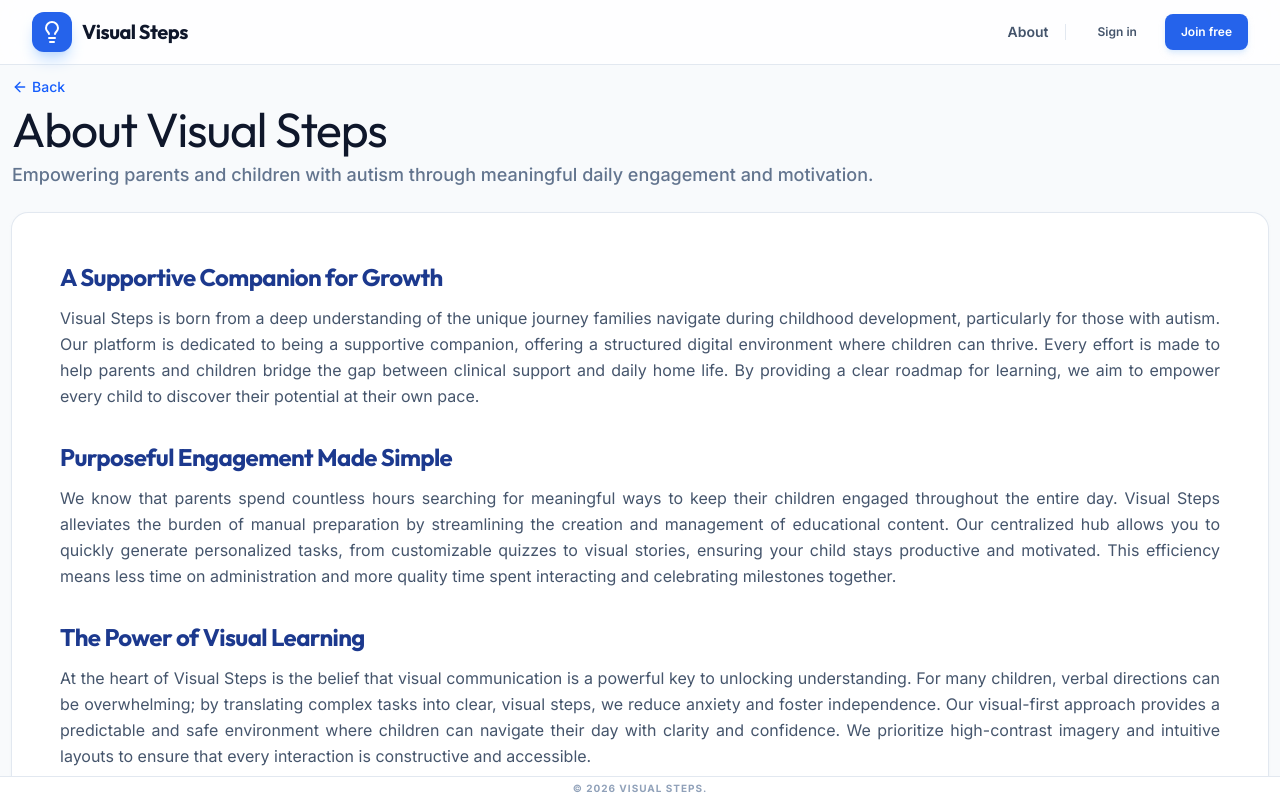
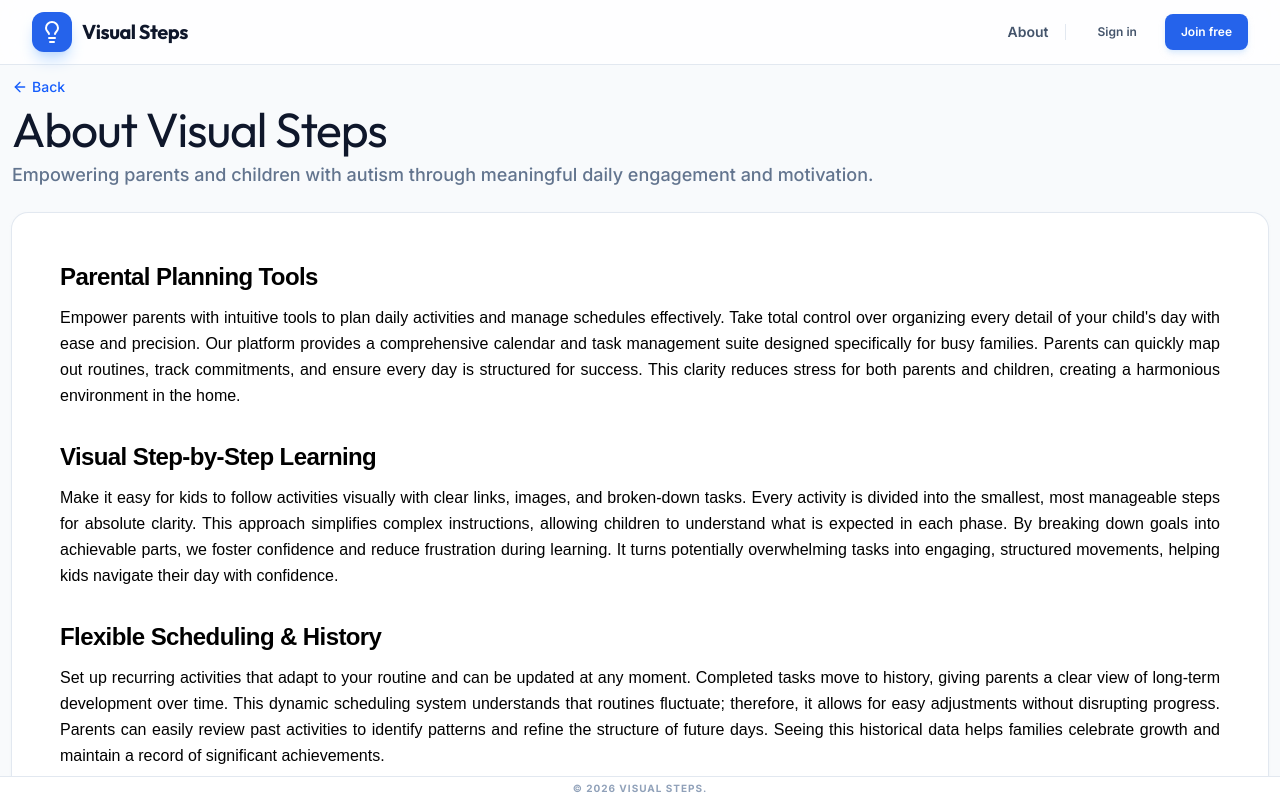
Before and after one commit to jainneera4-visualsteps/visual-steps, a React (Vite) app: page /about in a window 1280 px wide. Built offline with nearby package versions, Linux system fonts and the light colour scheme; no server answers.

Commit message:
feat: Update About page content and styling
Refactor the About page to enhance clarity and focus on parental tools. The content has been rewritten to emphasize parental planning capabilities and schedule management. Styling has been updated to use a common font and color palette.

```diff
--- a/src/pages/About.tsx
+++ b/src/pages/About.tsx
@@ -23,52 +23,58 @@ export default function About() {
         <CardContent className="p-8 md:p-12 space-y-10">
           <div className="prose prose-slate max-w-none space-y-8">
             <section className="space-y-3">
-              <h2 className="text-2xl font-bold text-blue-900">A Supportive Companion for Growth</h2>
-              <p className="text-slate-600 leading-relaxed text-justify">
-                Visual Steps is born from a deep understanding of the unique journey families navigate during childhood development, particularly for those with autism.
-                Our platform is dedicated to being a supportive companion, offering a structured digital environment where children can thrive.
-                Every effort is made to help parents and children bridge the gap between clinical support and daily home life.
-                By providing a clear roadmap for learning, we aim to empower every child to discover their potential at their own pace.
+              <h2 className="text-2xl font-bold text-black font-['Arial']">Parental Planning Tools</h2>
+              <p className="text-black leading-relaxed text-justify font-['Arial']">
+                Empower parents with intuitive tools to plan daily activities and manage schedules effectively.
+                Take total control over organizing every detail of your child's day with ease and precision. Our platform provides a comprehensive calendar and task management suite designed specifically for busy families. Parents can quickly map out routines, track commitments, and ensure every day is structured for success. This clarity reduces stress for both parents and children, creating a harmonious environment in the home.
               </p>
             </section>
 
             <section className="space-y-3">
-              <h2 className="text-2xl font-bold text-blue-900">Purposeful Engagement Made Simple</h2>
-              <p className="text-slate-600 leading-relaxed text-justify">
-                We know that parents spend countless hours searching for meaningful ways to keep their children engaged throughout the entire day.
-                Visual Steps alleviates the burden of manual preparation by streamlining the creation and management of educational content.
-                Our centralized hub allows you to quickly generate personalized tasks, from customizable quizzes to visual stories, ensuring your child stays productive and motivated.
-                This efficiency means less time on administration and more quality time spent interacting and celebrating milestones together.
+              <h2 className="text-2xl font-bold text-black font-['Arial']">Visual Step-by-Step Learning</h2>
+              <p className="text-black leading-relaxed text-justify font-['Arial']">
+                Make it easy for kids to follow activities visually with clear links, images, and broken-down tasks.
+                Every activity is divided into the smallest, most manageable steps for absolute clarity. This approach simplifies complex instructions, allowing children to understand what is expected in each phase. By breaking down goals into achievable parts, we foster confidence and reduce frustration during learning. It turns potentially overwhelming tasks into engaging, structured movements, helping kids navigate their day with confidence.
               </p>
             </section>
 
             <section className="space-y-3">
-              <h2 className="text-2xl font-bold text-blue-900">The Power of Visual Learning</h2>
-              <p className="text-slate-600 leading-relaxed text-justify">
-                At the heart of Visual Steps is the belief that visual communication is a powerful key to unlocking understanding.
-                For many children, verbal directions can be overwhelming; by translating complex tasks into clear, visual steps, we reduce anxiety and foster independence.
-                Our visual-first approach provides a predictable and safe environment where children can navigate their day with clarity and confidence.
-                We prioritize high-contrast imagery and intuitive layouts to ensure that every interaction is constructive and accessible.
+              <h2 className="text-2xl font-bold text-black font-['Arial']">Flexible Scheduling & History</h2>
+              <p className="text-black leading-relaxed text-justify font-['Arial']">
+                Set up recurring activities that adapt to your routine and can be updated at any moment.
+                Completed tasks move to history, giving parents a clear view of long-term development over time. This dynamic scheduling system understands that routines fluctuate; therefore, it allows for easy adjustments without disrupting progress. Parents can easily review past activities to identify patterns and refine the structure of future days. Seeing this historical data helps families celebrate growth and maintain a record of significant achievements.
               </p>
             </section>
 
             <section className="space-y-3">
-              <h2 className="text-2xl font-bold text-blue-900">A Comprehensive Digital Toolset</h2>
-              <p className="text-slate-600 leading-relaxed text-justify">
-                Our platform offers a diverse array of tools tailored to various learning styles, focusing on making learning fun and motivating.
-                Whether it's interactive quizzes, educational worksheets, or personalized social stories, Visual Steps provides a holistic approach to home-based learning.
-                Parents have the flexibility to create and manage customizable content that fits their child's unique needs while keeping them excited about their progress.
-                With direct messaging, progress reports, and location-based rewards, every resource is designed to be fresh, relevant, and perfectly tailored to each child's specific journey.
+              <h2 className="text-2xl font-bold text-black font-['Arial']">Engagement & Progress Tracking</h2>
+              <p className="text-black leading-relaxed text-justify font-['Arial']">
+                Keep your children motivated through an interactive environment crafted specifically for high engagement levels.
+                Real-time tracking ensures you always have a window into their daily achievements and effort. When kids see their immediate progress, it builds a sense of accomplishment that carries them forward to the next task. Parents get immediate feedback, enabling them to provide timely praise for every step of success. This continuous feedback loop is essential for maintaining momentum and keeping the learning journey vibrant and active.
               </p>
             </section>
 
             <section className="space-y-3">
-              <h2 className="text-2xl font-bold text-blue-900">Our Commitment to Privacy and Safety</h2>
-              <p className="text-slate-600 leading-relaxed text-justify">
-                We believe that a safe learning environment is non-negotiable.
-                Visual Steps is built with industry-standard security to ensure that your family's data and privacy are always protected.
-                We provide a secure digital space where children can explore and learn without external distractions or risks.
-                Your trust is our most valuable asset, and we are committed to maintaining the highest standards of safety as we grow together.
+              <h2 className="text-2xl font-bold text-black font-['Arial']">Positive Behavioral Support & Rewards</h2>
+              <p className="text-black leading-relaxed text-justify font-['Arial']">
+                Boost development by rewarding positive behaviors while purposefully ignoring negative ones,
+                turning tracked behaviors into earned rewards. Kids can "buy" reward items available there as choices by trading their earned stickers / tokens. This system focuses heavily on encouraging good choices, teaching kids that hard work and perseverance lead to tangible results. By celebrating achievements, we create a positive reinforcement cycle that consistently encourages more desirable interactions. This method shifts the focus away from friction and places it firmly on shared success and enjoyment.
+              </p>
+            </section>
+
+            <section className="space-y-3">
+              <h2 className="text-2xl font-bold text-black font-['Arial']">Clarity, Certainty & Motivation</h2>
+              <p className="text-black leading-relaxed text-justify font-['Arial']">
+                Provide the structure and certainty kids need to feel confident and ready to tackle completely new concepts.
+                Foster a genuine drive for learning through clear-cut goals and consistent, motivating reinforcement. When children know exactly what to anticipate, their anxiety decreases, allowing their minds to open up to new opportunities. Certainty in their daily path is a foundational element that supports their ability to absorb new information efficiently. This environment of clarity naturally leads to increased motivation and a stronger desire to explore the world around them.
+              </p>
+            </section>
+
+            <section className="space-y-3">
+              <h2 className="text-2xl font-bold text-black font-['Arial']">AI-Powered Personalization</h2>
+              <p className="text-black leading-relaxed text-justify font-['Arial']">
+                Instantly generate custom quizzes, social stories, and worksheets using advanced, smart AI technology.
+                Parents can easily edit and customize every single resource to perfectly match their child's specific, personalized needs. Because no two learners are exactly the same, this flexibility allows for learning materials that truly resonate with individual interests. AI takes the heavy lifting out of creating content, ensuring that it is tailored to fit the precise skill level of the child. This ensures every educational tool provided is effective, relevant, and directly supportive of their unique development path.
               </p>
             </section>
           </div>
```
